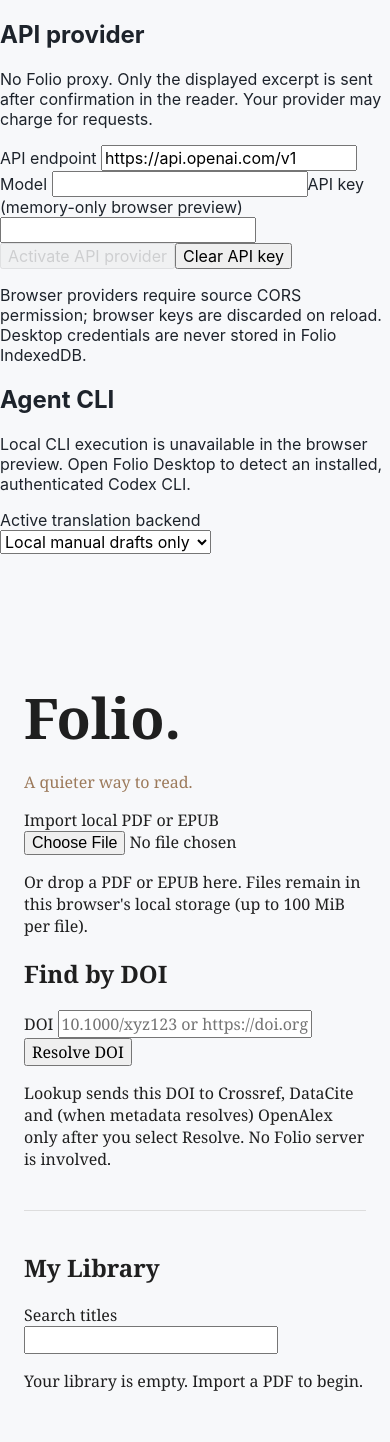
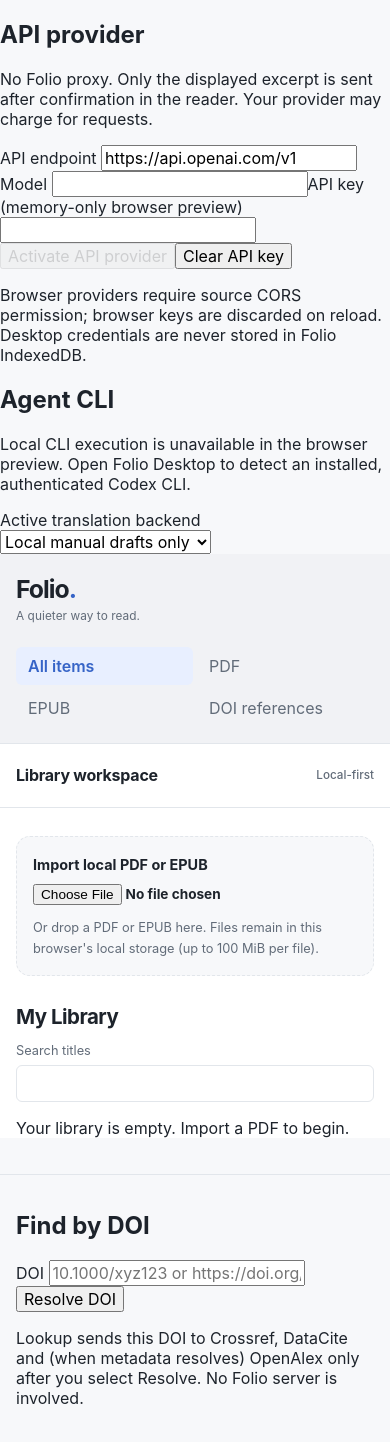
Before and after one commit to Civitasv/Folio, a React (Vite) app in the folder apps/web/: page / in a window 390 px wide. Shown: the top 1442 px of the page. Built offline with nearby package versions, Linux system fonts and the light colour scheme.

Commit message:
feat(D01b): adaptive library workspace and metadata inspector (#12)
CI #39031524219 SUCCESS, 223 TS tests, four 100% coverage metrics and Rust check/test. Visual release QA tracked separately in #15.

```diff
--- a/apps/web/src/app.tsx
+++ b/apps/web/src/app.tsx
@@ -4,6 +4,7 @@
 import { DoiPanel } from './doi-panel';
 import { EpubReader } from './epub-reader';
 import { TranslationPanel } from './translation-panel';
+import {WorkspaceShell, WorkspaceToolbar, SidebarItem, Surface} from '@folio/ui';
 
 export function App({ platform = universalPlatform,translationProvider }: { platform?: ReaderPlatform & Partial<EpubReaderPlatform> & Partial<DoiPlatform> & Partial<TranslationPlatform>;translationProvider?:TranslationProvider }) {
   const [documents, setDocuments] = React.useState<DocumentSummary[]>([]);
@@ -11,6 +12,7 @@
   const [reader, setReader] = React.useState<{ id: string; url: string } | null>(null);
   const [page, setPage] = React.useState('1');
   const [query, setQuery] = React.useState('');
+  const [kindFilter,setKindFilter] = React.useState<'all'|'pdf'|'epub'|'reference'>('all');
   const [error, setError] = React.useState('');
   const [notice, setNotice] = React.useState('');
   const [busy, setBusy] = React.useState(false);
@@ -86,29 +88,50 @@
       setError(''); setNotice('Reading position saved.');
     } catch { setError('Could not save reading position.'); }
   }
-  const filtered = documents.filter(doc => (doc.title + ' ' + (doc.creators??[]).join(' ') + ' ' + (doc.doi??'')).toLocaleLowerCase().includes(query.toLocaleLowerCase()));
-  return <main style={{maxWidth:960,margin:'64px auto',padding:24,fontFamily:'Georgia,serif',color:'#1f1f1f'}}>
-    <h1 style={{fontSize:56,marginBottom:0}}>Folio.</h1><p style={{color:'#9c7a5b'}}>A quieter way to read.</p>
-    <section aria-label="Import PDF" onDragOver={event => event.preventDefault()} onDrop={event => {
+  const filtered = documents.filter(doc => (
+    (kindFilter === 'all' || (kindFilter === 'pdf' ? doc.kind !== 'epub' && doc.kind !== 'reference' : doc.kind === kindFilter)) &&
+    (doc.title + ' ' + (doc.creators??[]).join(' ') + ' ' + (doc.doi??'')).toLocaleLowerCase().includes(query.toLocaleLowerCase())
+  ));
+  const hasDoi=platform.resolveDoi && platform.saveReference && platform.readReference && platform.importOpenPdf;
+  const doiPanel=hasDoi && <DoiPanel
+      key={active?.kind==='reference' ? active.id : 'new'} platform={platform as DoiPlatform} referenceId={active?.kind==='reference' ? active.id : undefined}
+      onSaved={async () => { setDocuments(await platform.listDocuments()); }}
+      onImported={async doc => { setDocuments(await platform.listDocuments()); setActive(doc); setPage(String(doc.progress)); }}/>;
+  return <WorkspaceShell navigation={<div className="folio-navigation-content">
+      <div className="folio-brand"><h1>Folio<span>.</span></h1><p>A quieter way to read.</p></div>
+      <nav aria-label="Library filters" className="folio-library-filters">
+        <SidebarItem active={kindFilter==='all'} label="All items" onClick={()=>{setKindFilter('all');setActive(null);}}/>
+        <SidebarItem active={kindFilter==='pdf'} label="PDF" onClick={()=>{setKindFilter('pdf');setActive(null);}}/>
+        <SidebarItem active={kindFilter==='epub'} label="EPUB" onClick={()=>{setKindFilter('epub');setActive(null);}}/>
+        <SidebarItem active={kindFilter==='reference'} label="DOI references" onClick={()=>{setKindFilter('reference');setActive(null);}}/>
+      </nav>
+      <p className="folio-nav-footnote">Your documents stay on this device.</p>
+    </div>} inspector={<div className="folio-inspector-content">
+      {active && active.kind!=='reference' ? <Surface title="Document information">
+        <p className="folio-inspector-summary">Selected · {active.title}</p>
+        <dl className="folio-metadata"><dt>Format</dt><dd>{active.kind==='epub'?'EPUB':'PDF'}</dd>
+          <dt>Reading position</dt><dd>{active.progress}</dd></dl>
+        <p className="folio-inspector-note">Reader-specific translation tools remain alongside the existing reader until D01c.</p>
+      </Surface> : doiPanel}
+    </div>}>
+    <main className="folio-content">
+    <WorkspaceToolbar title={active ? 'Reading workspace' : 'Library workspace'} actions={<span className="folio-local-state">Local-first</span>}/>
+    <section className="folio-import" aria-label="Import PDF" onDragOver={event => event.preventDefault()} onDrop={event => {
       event.preventDefault(); const file = event.dataTransfer.files[0]; if (file) void importFile(file);
     }}>
       <label>Import local PDF or EPUB <input aria-label="Import PDF file" type="file" accept=".pdf,.epub,application/pdf,application/epub+zip" disabled={busy}
         onChange={event => { const file = event.target.files?.[0]; if (file) void importFile(file); event.target.value=''; }}/></label>
       <p>Or drop a PDF or EPUB here. Files remain in this browser's local storage (up to 100 MiB per file).</p>
     </section>
-    {platform.resolveDoi && platform.saveReference && platform.readReference && platform.importOpenPdf && <DoiPanel
-      key={active?.kind==='reference' ? active.id : 'new'} platform={platform as DoiPlatform} referenceId={active?.kind==='reference' ? active.id : undefined}
-      onSaved={async () => { setDocuments(await platform.listDocuments()); }}
-      onImported={async doc => { setDocuments(await platform.listDocuments()); setActive(doc); setPage(String(doc.progress)); }}/>}
     {busy && <p role="status">Importing locally…</p>}
     {error && <p role="alert">{error}</p>}
     {notice && <p role="status">{notice}</p>}
-    <hr style={{border:'none',borderTop:'1px solid #ddd',margin:'40px 0'}}/>
-    <h2>My Library</h2><label>Search titles <input aria-label="Search titles" value={query} onChange={event => setQuery(event.target.value)}/></label>
-    {filtered.length ? <ul>{filtered.map(doc => <li key={doc.id}>
+
+    <section className="folio-library-list" aria-label="My Library"><h2>My Library</h2><label className="folio-search-label">Search titles <input aria-label="Search titles" value={query} onChange={event => setQuery(event.target.value)}/></label>
+    {filtered.length ? <ul className="folio-document-list">{filtered.map(doc => <li className="folio-document-row" key={doc.id}>
       <button onClick={() => open(doc)}>{doc.title}</button> — {doc.kind==='reference' ? 'DOI reference' : doc.kind==='epub' ? 'EPUB chapter '+doc.progress : 'saved page '+doc.progress}{doc.creators?.length ? ' — '+doc.creators.join(', ') : ''}
       <button aria-label={'Delete '+doc.title} onClick={() => void remove(doc)}>Delete</button>
-    </li>)}</ul> : <p>{query ? 'No matching documents.' : 'Your library is empty. Import a PDF to begin.'}</p>}
+    </li>)}</ul> : <p>{query ? 'No matching documents.' : 'Your library is empty. Import a PDF to begin.'}</p>}</section>
     {active && (active.kind==='reference' ? <section aria-label="Reference selected"><button onClick={() => setActive(null)}>Close reference</button></section> : active.kind==='epub' && platform.importEpub && platform.readEpub && platform.setEpubLocation && platform.setEpubPreferences ? <section aria-label="EPUB book"><h2>Reading: {active.title}</h2><button onClick={() => setActive(null)}>Close</button><EpubReader doc={active} platform={platform as EpubReaderPlatform} onRefresh={async () => setDocuments(await platform.listDocuments())}
         translationPlatform={platform.getLanguages&&platform.setLanguages&&platform.findTranslation&&platform.saveManualTranslation&&platform.translate&&platform.deleteTranslations ? platform as TranslationPlatform:undefined} translationProvider={translationProvider}/></section> : <section aria-label="PDF reader"><h2>Reading: {active.title}</h2>
       <button onClick={() => setActive(null)}>Close</button>
@@ -121,5 +144,5 @@
       {platform.getLanguages&&platform.setLanguages&&platform.findTranslation&&platform.saveManualTranslation&&platform.translate&&platform.deleteTranslations&&
         <TranslationPanel doc={active} platform={platform as TranslationPlatform} provider={translationProvider}/>}
     </section>)}
-  </main>;
+  </main></WorkspaceShell>;
 }
--- a/apps/web/src/folio.css
+++ b/apps/web/src/folio.css
@@ -40,3 +40,36 @@
 @media(prefers-reduced-transparency:reduce){.folio-navigation,.folio-inspector,.folio-toolbar{backdrop-filter:none}}
 @media(prefers-contrast:more){:root{--folio-border:currentColor}.folio-sidebar-item.is-active{outline:1px solid currentColor}.folio-action{border:1px solid currentColor}}
 @media(forced-colors:active){.folio-sidebar-item.is-active{outline:1px solid Highlight}.folio-action--primary{border:1px solid ButtonText}}
+
+/* D01b library workspace. No reading or reference content is implied beyond actual stored data. */
+.folio-navigation-content{display:flex;flex-direction:column;min-height:calc(100dvh - 32px);gap:24px}
+.folio-brand h1{font-size:1.55rem;font-weight:720;letter-spacing:-.04em;margin:4px 0 0}
+.folio-brand h1 span{color:var(--folio-accent)}
+.folio-brand p{font-size:.74rem;letter-spacing:.005em;color:var(--folio-secondary);margin:5px 0 0}
+.folio-library-filters{display:flex;flex-direction:column;gap:4px}
+.folio-nav-footnote{font-size:.76rem;line-height:1.5;color:var(--folio-tertiary);margin-top:auto}
+.folio-content{min-width:0;min-height:100dvh;background:var(--folio-surface)}
+.folio-content > :not(.folio-toolbar){margin-left:clamp(16px,3vw,48px);margin-right:clamp(16px,3vw,48px)}
+.folio-content > .folio-import{margin-top:28px}
+.folio-import{padding:22px 24px;border:1px dashed var(--folio-border);border-radius:var(--folio-r-lg);background:var(--folio-bg);line-height:1.6}
+.folio-import label{display:block;font-size:.9rem;font-weight:650}
+.folio-import input{display:block;margin-top:8px;max-width:100%;font-size:.85rem}
+.folio-import p{font-size:.8rem;color:var(--folio-secondary);margin-bottom:0}
+.folio-local-state{font-size:.73rem;font-weight:550;color:var(--folio-secondary)}
+.folio-library-list{margin-top:28px;margin-bottom:36px}
+.folio-library-list h2{font-size:1.28rem;font-weight:670;letter-spacing:-.025em;margin:0 0 14px}
+.folio-search-label{display:flex;gap:10px;align-items:center;font-size:.8rem;color:var(--folio-secondary);max-width:550px;margin-bottom:16px}
+.folio-search-label input{background:var(--folio-surface);border:1px solid var(--folio-border);border-radius:var(--folio-r-sm);color:var(--folio-text);padding:10px 12px;flex:1;min-width:0}
+.folio-document-list{list-style:none;margin:0;padding:0;border-top:1px solid var(--folio-border)}
+.folio-document-row{padding:11px 8px;display:flex;align-items:center;flex-wrap:wrap;gap:8px;min-width:0;font-size:.78rem;color:var(--folio-secondary);border-bottom:1px solid var(--folio-border)}
+.folio-document-row > button:first-child{font-weight:580;text-align:left;overflow-wrap:anywhere;color:var(--folio-text);border:0;background:transparent;padding:7px;border-radius:var(--folio-r-sm);max-width:100%;font-size:.9rem}
+.folio-document-row > button:first-child:hover{color:var(--folio-accent);background:var(--folio-selection)}
+.folio-document-row > button:last-child{margin-left:auto;background:transparent;border:0;color:var(--folio-danger);font-size:.78rem;padding:7px}
+.folio-inspector-content{overflow-wrap:anywhere}
+.folio-inspector-summary{font-size:.84rem;line-height:1.6}
+.folio-metadata{display:grid;grid-template-columns:minmax(0,1fr) auto;gap:12px 8px;font-size:.78rem}
+.folio-metadata dt{color:var(--folio-secondary)}.folio-metadata dd{margin:0;text-align:right}
+.folio-inspector-note{font-size:.76rem;color:var(--folio-secondary);line-height:1.55}
+.folio-inspector-content input{max-width:100%}
+@media(max-width:1100px){.folio-navigation-content{min-height:0}.folio-nav-footnote{margin-top:20px}.folio-inspector-content{max-width:720px}}
+@media(max-width:700px){.folio-library-filters{display:grid;grid-template-columns:repeat(2,minmax(0,1fr))}.folio-nav-footnote{display:none}.folio-brand{margin-bottom:0}.folio-content{min-height:auto}.folio-import{padding:16px}.folio-search-label{display:block}.folio-search-label input{display:block;width:100%;margin-top:7px}}
```
Also changed, not shown: 2 other files (tests, documents, lock files or other folders).
